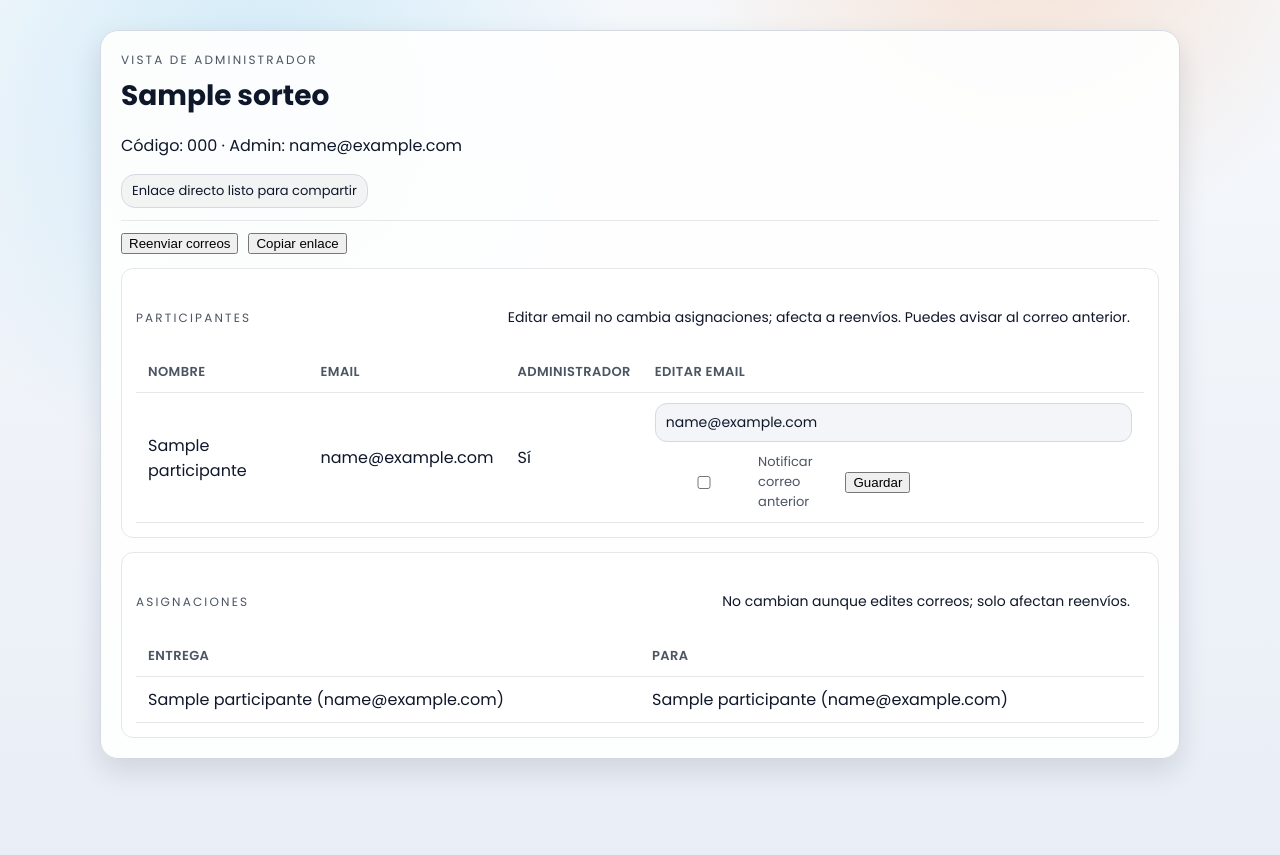
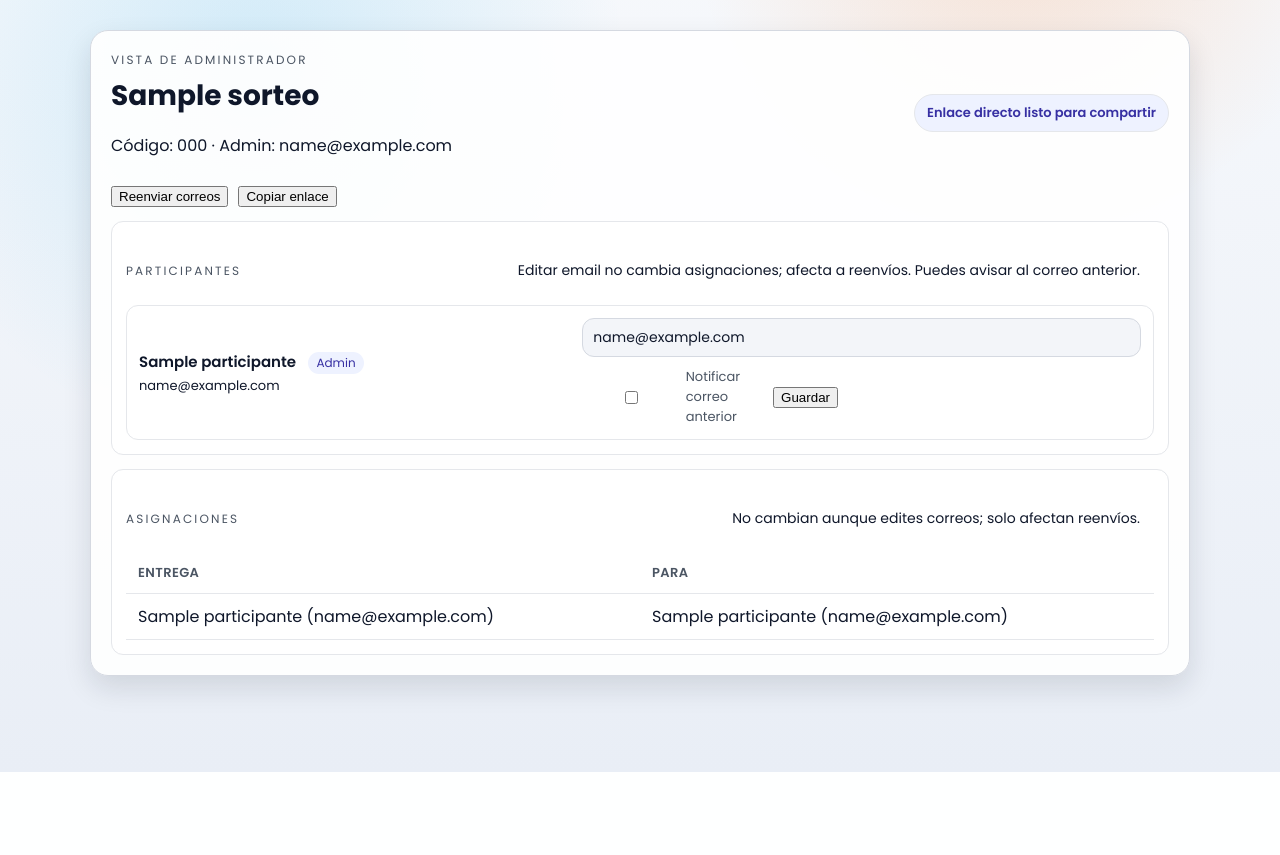
Before and after one commit to joaquingonzalezzanotti/Sorty, a Flask app: page /draw/000 in a window 1280 px wide. Shown: the part 99-954 px from the top of the page. After the commit the page ends 871 px from the top, so only its background shows below. Run offline with Flask 3, Linux system fonts and the light colour scheme; tables that the repository leaves empty hold one stand-in row (values such as "Sample post"); parts of the project's set-up code (start-up, migrations or seed data) failed here and were passed over; some libraries are stand-ins or nearby versions.

Commit message:
cambios6

```diff
--- a/app.py
+++ b/app.py
@@ -168,6 +168,8 @@ def build_participant_email(
             base = (request.url_root or "").rstrip("/")
         except RuntimeError:
             base = "http://localhost:5000"
+    if base.startswith("http://"):
+        base = "https://" + base[len("http://") :]
     logo_url = f"{base}/static/sorty_logo.png"
 
     subject_line = "Tu sorteo (Sorty)" + (f" - Entrega antes de {deadline}" if deadline else "")
@@ -225,7 +227,7 @@ def build_participant_email(
         "</div>"
     )
     html_parts.append(
-        f"<p style=\"margin-top:14px; font-size:13px; color:#6b7280;\">Enviado por {sender_name} via Sorty.</p>"
+        f"<p style=\"margin-top:14px; font-size:13px; color:#6b7280;\">Enviado por {sender_name}.</p>"
     )
     html_parts.append("</div></body></html>")
 
@@ -302,7 +304,7 @@ def build_admin_email(
         )
 
     html_parts.append(
-        f"<p style='margin-top:16px; font-size:13px; color:#6b7280;'>Enviado por {sender_name} via Sorty.</p>"
+        f"<p style='margin-top:16px; font-size:13px; color:#6b7280;'>Enviado por {sender_name}.</p>"
     )
     html_parts.append("</div></body></html>")
 
--- a/static/style.css
+++ b/static/style.css
@@ -1504,3 +1504,82 @@ th {
   padding: 8px 10px;
   min-width: 220px;
 }
+
+.admin-card {
+  max-width: 1100px;
+  margin: 24px auto;
+  padding: 20px;
+}
+
+.admin-hero {
+  display: flex;
+  align-items: center;
+  justify-content: space-between;
+  gap: 12px;
+  flex-wrap: wrap;
+  margin-bottom: 10px;
+}
+
+.page-title {
+  margin: 4px 0 6px;
+}
+
+.pill {
+  padding: 8px 12px;
+  background: var(--pill-bg, #eef2ff);
+  color: var(--pill-text, #3730a3);
+  border-radius: 999px;
+  font-size: 13px;
+  font-weight: 600;
+  border: 1px solid var(--border-color, #e5e7eb);
+}
+
+.tag {
+  display: inline-block;
+  padding: 2px 8px;
+  background: var(--pill-bg, #eef2ff);
+  color: var(--pill-text, #3730a3);
+  border-radius: 999px;
+  font-size: 12px;
+  margin-left: 8px;
+}
+
+.participant-list {
+  display: flex;
+  flex-direction: column;
+  gap: 12px;
+}
+
+.participant-row {
+  display: flex;
+  flex-wrap: wrap;
+  align-items: center;
+  gap: 12px;
+  padding: 12px;
+  border: 1px solid var(--border-color, #e5e7eb);
+  border-radius: 12px;
+  background: var(--card-bg, #fff);
+}
+
+.participant-info .name {
+  font-weight: 600;
+  font-size: 15px;
+}
+
+.participant-info .email {
+  font-size: 13px;
+}
+
+.participant-actions {
+  display: flex;
+  flex-wrap: wrap;
+  gap: 10px;
+  align-items: center;
+  margin-left: auto;
+}
+
+.actions-row.wrap {
+  flex-wrap: wrap;
+  margin: 12px 0;
+  gap: 10px;
+}
--- a/templates/sorteo.html
+++ b/templates/sorteo.html
@@ -33,24 +33,22 @@
     </div>
   </nav>
 
-  <main class="page">
-    <section class="card" style="max-width: 1080px; margin: 24px auto; padding: 20px;">
+  <main class="page admin-page">
+    <section class="card admin-card">
       {% if error %}
-        <h1 style="margin-bottom:12px;">Sorteo no disponible</h1>
+        <h1 class="page-title">Sorteo no disponible</h1>
         <p class="muted">{{ error }}</p>
       {% elif data %}
-        <div class="section-header">
+        <div class="admin-hero">
           <div>
             <p class="eyebrow">Vista de Administrador</p>
-            <h1 style="margin:4px 0 6px;">{{ data.name or "Sorteo" }}</h1>
+            <h1 class="page-title">{{ data.name or "Sorteo" }}</h1>
             <p class="muted">Código: {{ data.code }} · Admin: {{ data.email_admin }}</p>
           </div>
-          <div class="chip">Enlace directo listo para compartir</div>
+          <div class="pill">Enlace directo listo para compartir</div>
         </div>
 
-        <div class="divider"></div>
-
-        <div class="actions-row" style="margin-bottom:12px; gap: 10px; flex-wrap: wrap;">
+        <div class="actions-row wrap">
           <button class="btn primary" id="resend-btn">Reenviar correos</button>
           <button class="btn ghost" id="copy-link">Copiar enlace</button>
           <div id="action-msg" class="muted"></div>
@@ -61,35 +59,25 @@
             <p class="eyebrow">Participantes</p>
             <p class="muted small">Editar email no cambia asignaciones; afecta a reenvíos. Puedes avisar al correo anterior.</p>
           </div>
-          <div class="table-container">
-            <table class="data-table">
-              <thead>
-                <tr>
-                  <th>Nombre</th>
-                  <th>Email</th>
-                  <th>Administrador</th>
-                  <th>Editar email</th>
-                </tr>
-              </thead>
-              <tbody>
+          <div class="participant-list">
             {% for p in data.participants %}
-                <tr>
-                  <td>{{ p.name }}</td>
-                  <td>{{ p.email }}</td>
-                  <td>{{ "Sí" if p.is_admin else "No" }}</td>
-                  <td>
-                    <div class="flex-row">
+            <div class="participant-row">
+              <div class="participant-info">
+                <div class="name-line">
+                  <span class="name">{{ p.name }}</span>
+                  {% if p.is_admin %}<span class="tag">Admin</span>{% endif %}
+                </div>
+                <div class="muted email">{{ p.email }}</div>
+              </div>
+              <div class="participant-actions">
                 <input type="email" value="{{ p.email }}" data-participant-id="{{ p.id }}" class="input sm email-input">
                 <label class="inline-checkbox">
                   <input type="checkbox" data-notify-id="{{ p.id }}"> Notificar correo anterior
                 </label>
                 <button class="btn ghost save-email" data-participant-id="{{ p.id }}">Guardar</button>
               </div>
-                  </td>
-                </tr>
+            </div>
             {% endfor %}
-              </tbody>
-            </table>
           </div>
         </div>
 
```
Lines whose indentation alone changed are shown as unchanged.
